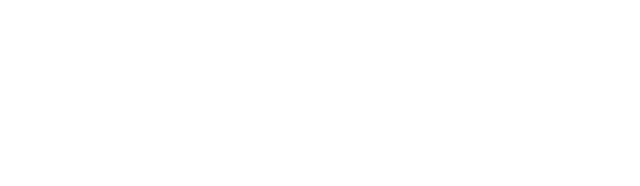
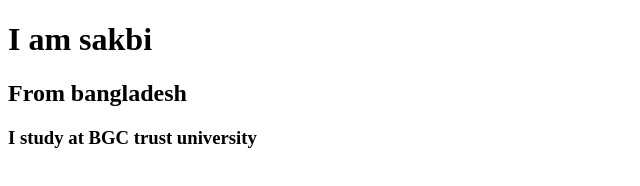
Before and after one commit to sakibmohammad79/my-second-repo, a plain HTML site: page index copy.html in a window 1280 px wide. Shown: the whole page, without its empty margins (0-640 px from the left). Drawn offline with Linux system fonts and the light colour scheme.

Commit message:
new header added

```diff
--- a/index.html
+++ b/index copy.html
@@ -5,5 +5,8 @@
     </head>
     <body>
         <title>My second github repo</title>
+        <h1>I am sakbi</h1>
+        <h2>From bangladesh</h2>
+        <h3>I study at BGC trust university</h3>
     </body>
 </html>
```
Also changed, not shown: first.html (added).
